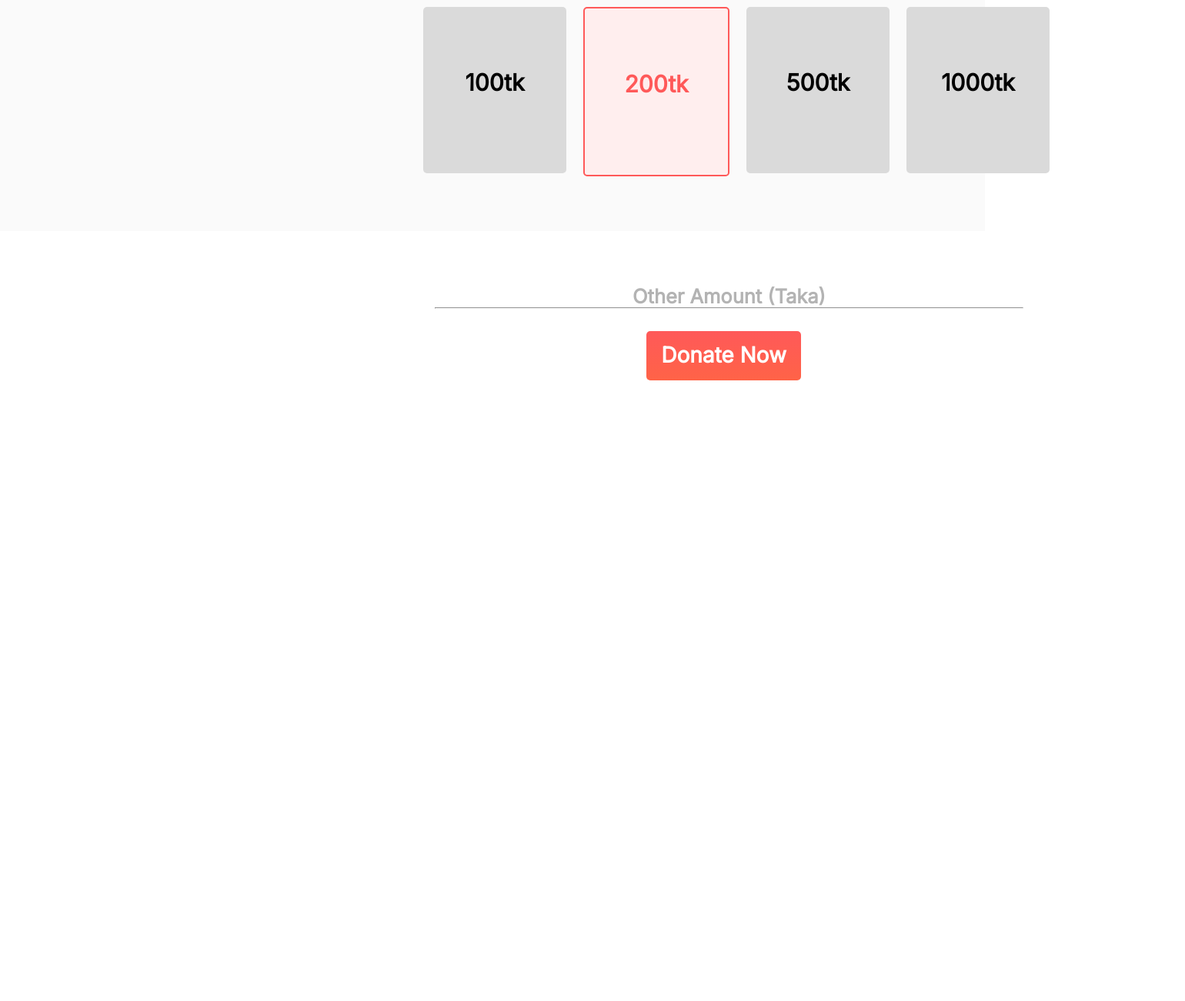
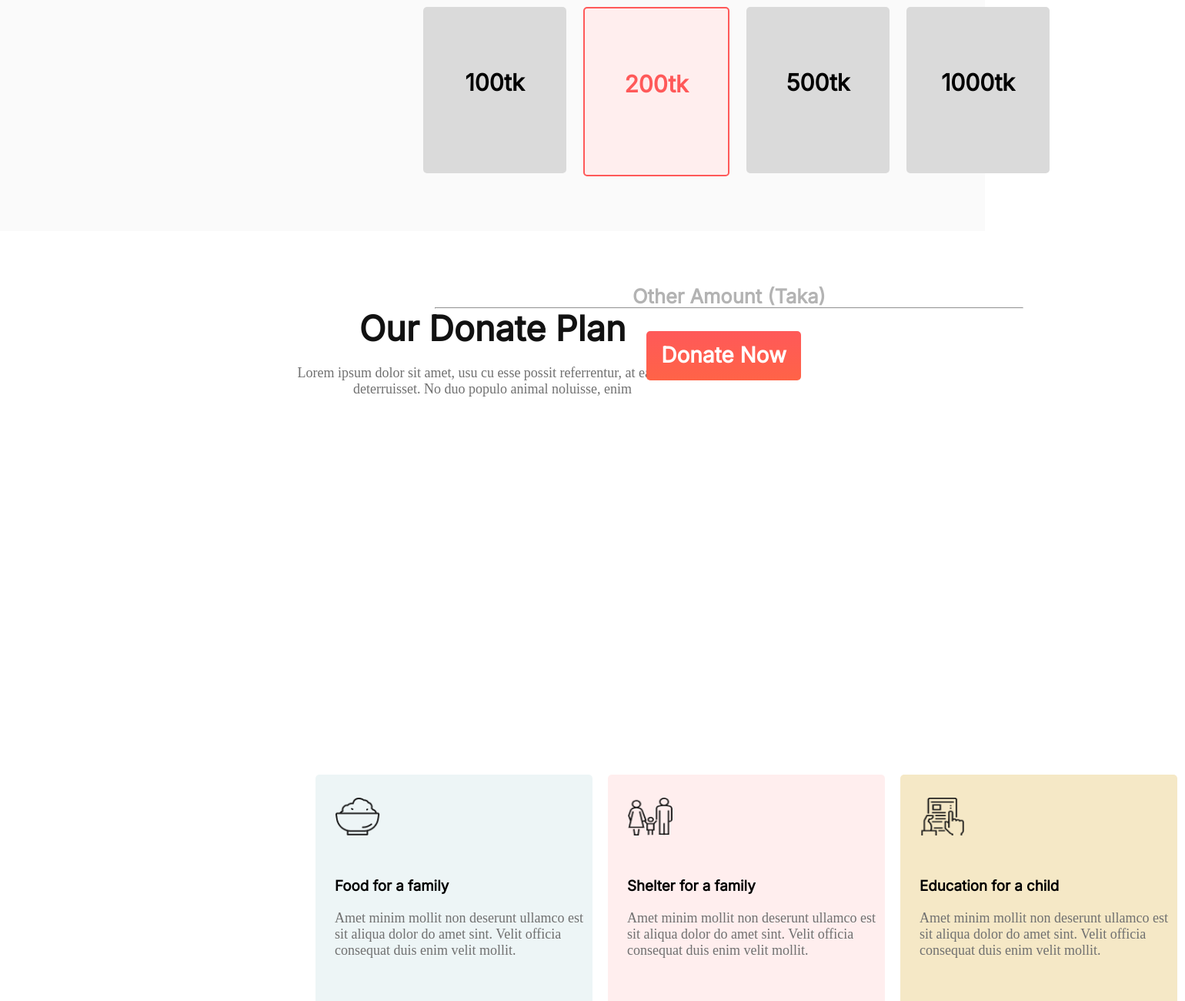
Before and after one commit to FahimFaysal2077/donate-today, a plain HTML site: page index.html in a window 1280 px wide. Shown: the part 1300-2600 px from the top of the page at 77% size, 1540 px wide, since content can reach past the window. Before the commit the page ends 1794 px from the top, so only its background shows below. Drawn offline with Linux system fonts and the light colour scheme.

Commit message:
Third section in live now

```diff
--- a/index.html
+++ b/index.html
@@ -58,7 +58,49 @@
         <hr />
       </div>
       <div class="donate-button">
-        <a target="_blank" href="">Donate Now</a>
+        <a target="_blank" href="https://www.sslcommerz.com/payment-gateway/"
+          >Donate Now</a
+        >
+      </div>
+    </section>
+    <section class="donate-plan">
+      <h2>Our Donate Plan</h2>
+      <p>
+        Lorem ipsum dolor sit amet, usu cu esse possit referrentur, at eam falli
+        <br />
+        deterruisset. No duo populo animal noluisse, enim
+      </p>
+      <div class="flexible-div">
+        <div id="color-food" class="donate-box">
+          <img src="icons/food.png" alt="" />
+          <div class="donate-name">
+            <h3>Food for a family</h3>
+            <p>
+              Amet minim mollit non deserunt ullamco est sit aliqua dolor do
+              amet sint. Velit officia consequat duis enim velit mollit.
+            </p>
+          </div>
+        </div>
+        <div id="color-shrlter" class="donate-box">
+          <img src="icons/shelter.png" alt="" />
+          <div class="donate-name">
+            <h3>Shelter for a family</h3>
+            <p>
+              Amet minim mollit non deserunt ullamco est sit aliqua dolor do
+              amet sint. Velit officia consequat duis enim velit mollit.
+            </p>
+          </div>
+        </div>
+        <div id="color-frame" class="donate-box">
+          <img src="icons/Frame-1.png" alt="" />
+          <div class="donate-name">
+            <h3>Education for a child</h3>
+            <p>
+              Amet minim mollit non deserunt ullamco est sit aliqua dolor do
+              amet sint. Velit officia consequat duis enim velit mollit.
+            </p>
+          </div>
+        </div>
       </div>
     </section>
   </body>
--- a/style.css
+++ b/style.css
@@ -56,6 +56,7 @@ h1 {
     background: #FAFAFA;
     height: 100vh;
     text-align: center;
+    background-size: cover;
 }
 
 .donate-today h2 {
@@ -153,3 +154,68 @@ h1 {
     line-height: 18px;
     text-align: center;
 }
+
+.donate-plan {
+    width: 100%;
+    height: 100vh;
+    text-align: center;
+    background-size: cover;
+}
+
+.flexible-div {
+    display: flex;
+    position: absolute;
+    left: 400px;
+    top: 2295.5px;
+
+}
+
+.donate-box {
+    width: 360px;
+    height: 352px;
+    margin: 10px;
+    border-radius: 5px;
+}
+
+.donate-plan h2 {
+    font-style: normal;
+    font-weight: 700;
+    font-size: 45px;
+    line-height: 54px;
+    color: #121212;
+    padding-top: 100px;
+}
+
+.donate-plan p {
+    color: #707070;
+    font-family: 'Poppins';
+    font-style: normal;
+    font-weight: 400;
+    font-size: 18px;
+    padding-top: 20px;
+}
+
+.donate-box img {
+    width: 58.13px;
+    height: 49.77px;
+    padding: 30px 250px 0px 0px;
+    margin-bottom: 50px;
+
+}
+
+.donate-name {
+    text-align: left;
+    padding-left: 25px;
+}
+
+#color-food {
+    background: rgba(79, 157, 166, 0.1);
+}
+
+#color-shrlter {
+    background: rgba(255, 89, 89, 0.1);
+}
+
+#color-frame {
+    background: #f5e8c6;
+}
```
Also changed, not shown: icons/Frame-1.png (added), icons/blood.svg (added), icons/bus.svg (added), icons/clothes.svg (added), icons/food.png (added), icons/icon11.svg (added), icons/icon13.svg (added), icons/icon4.svg (added), icons/icon5.svg (added), icons/icon6.svg (added), icons/icon7.svg (added), icons/icon8.svg (added), icons/icon9.svg (added), icons/medicine.svg (added), 1 more files.
